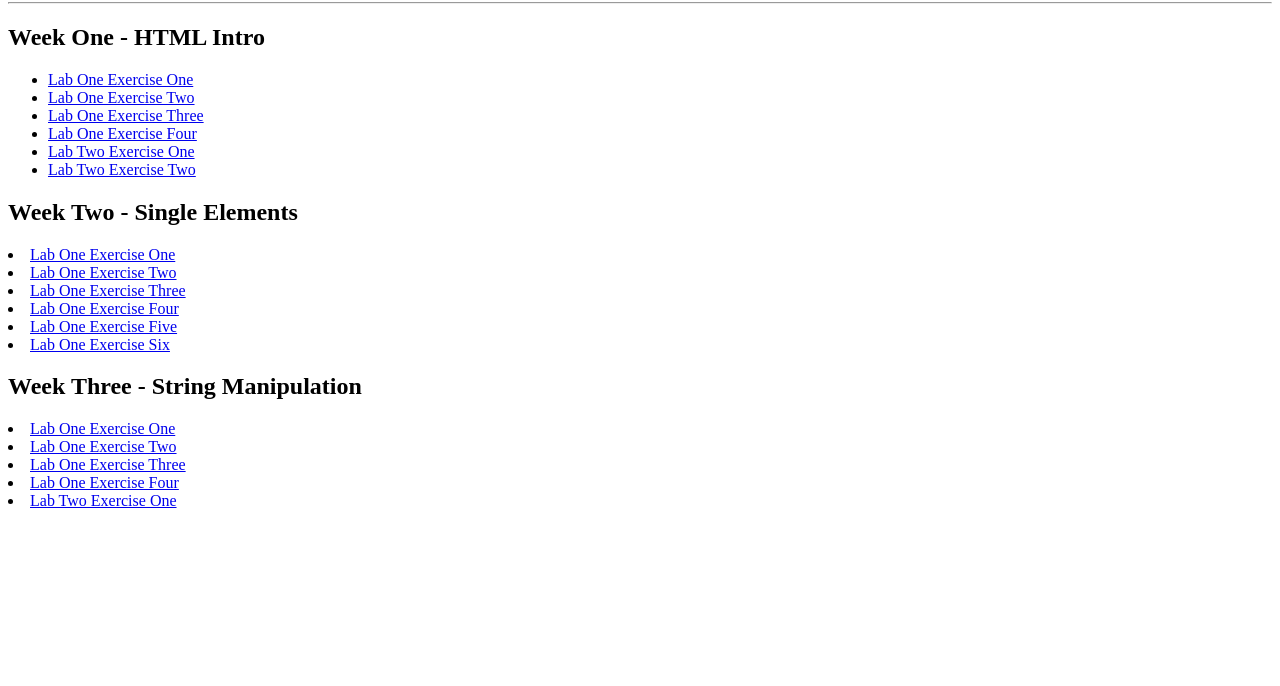
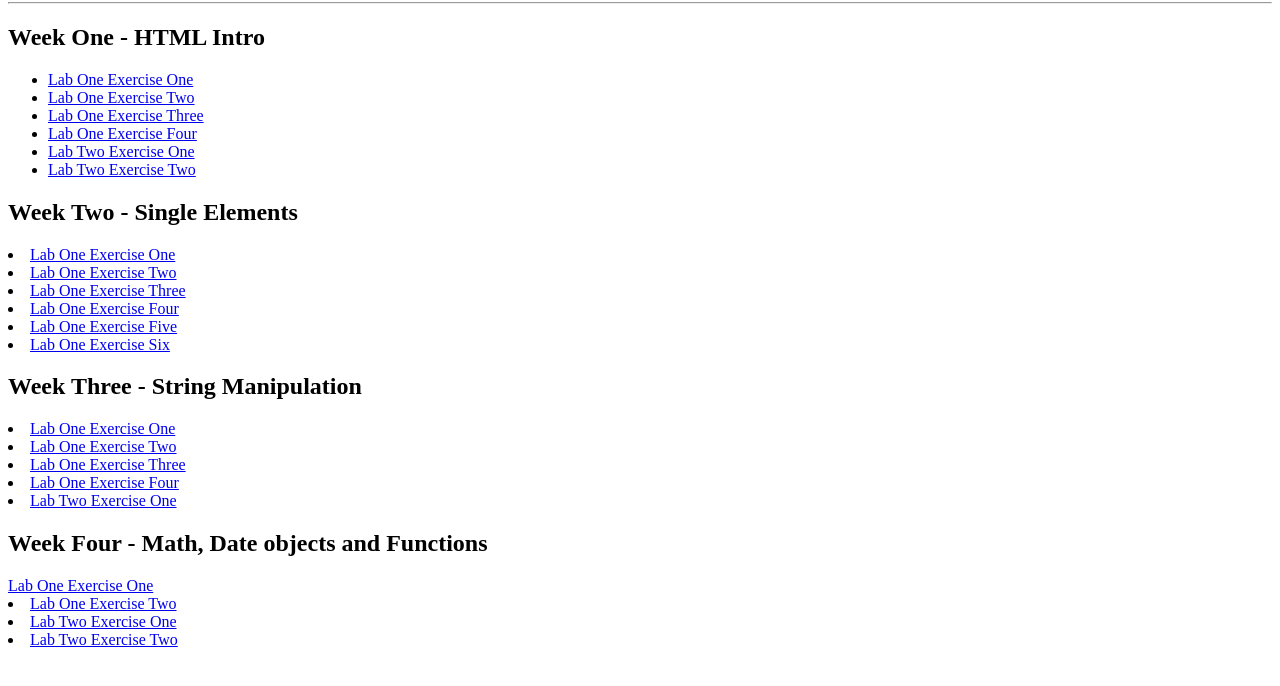
Before and after one commit to petrenkokarina949/webdevelopment2, a plain HTML site: page index.html in a window 1280 px wide. Shown: the part 78-764 px from the top of the page. Drawn offline with Linux system fonts and the light colour scheme.

Commit message:
Update index.html

```diff
--- a/index.html
+++ b/index.html
@@ -69,6 +69,18 @@
          <li>
             <a href="week03/lab02/index.html" target="_blank">Lab Two Exercise One</a>
         </li>
+    <h2> Week Four   - Math, Date objects and Functions </h2>
+        <a href="week04/lab01/mathexercise.html" target="_blank">Lab One Exercise One</a>
+        </li>
+        <li>
+            <a href="week04/lab01/date.html" target="_blank">Lab One Exercise Two</a>
+        </li>
+        <li>
+            <a href="week04/lab02/functions.html" target="_blank">Lab Two Exercise One</a>
+        </li>
+        <li>
+            <a href="week04/lab02/mycalculator2.html" target="_blank">Lab Two Exercise Two</a>
+        </li>
 </body>
 
 </html>
```
